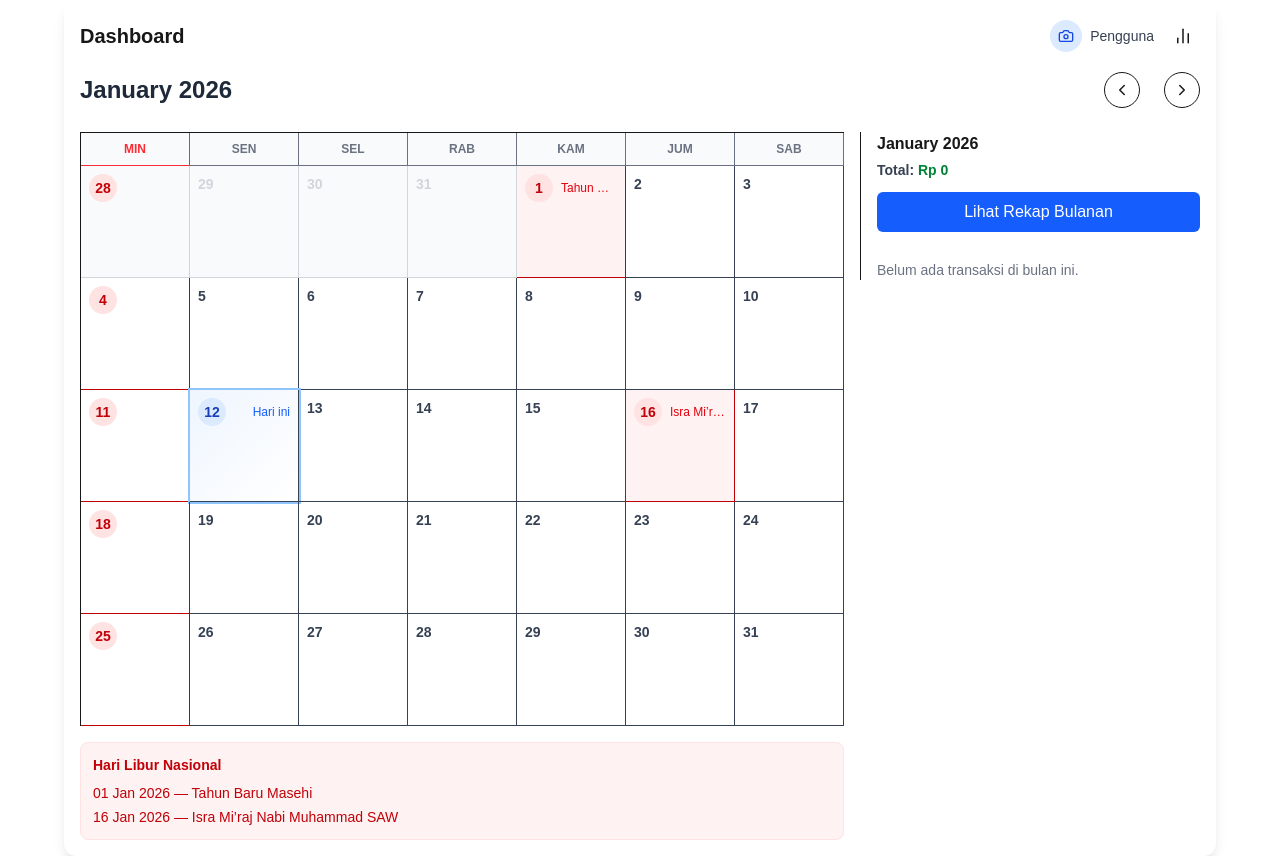
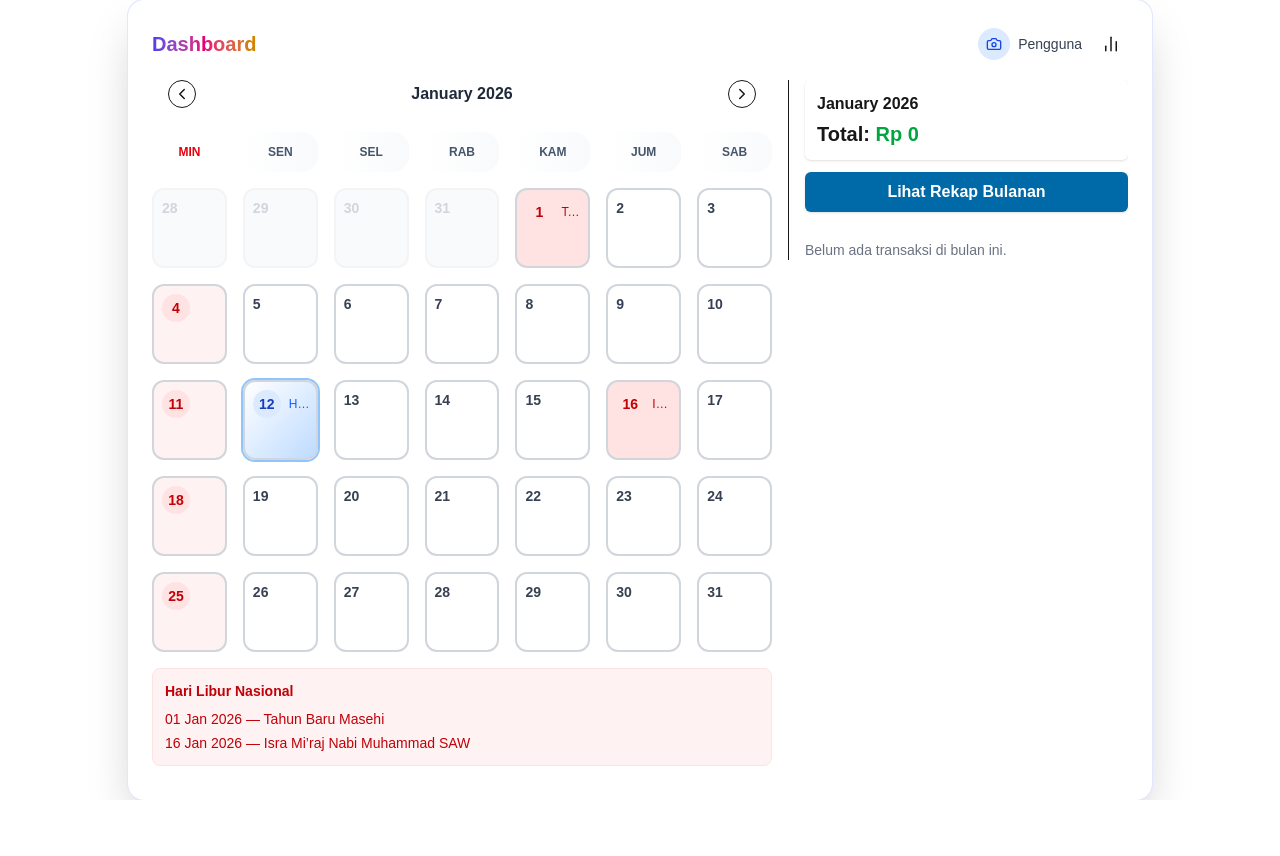
Before and after one commit to andriankusuma97/calender-nasional, a Next.js app: page / in a window 1280 px wide. After the commit the page ends 800 px from the top, so only its background shows below. Built offline with nearby package versions, Linux system fonts and the light colour scheme.

Commit message:
add feature short

```diff
--- a/src/app/dashboard/CalendarCell.tsx
+++ b/src/app/dashboard/CalendarCell.tsx
@@ -25,26 +25,26 @@ export default function CalendarCell({ day, currentMonth, holiday, setSelectedDa
   const isHoliday = Boolean(holiday);
 
   const outerTextClass = !isCurrentMonth
-    ? "bg-gray-50 text-gray-300"
+    ? "bg-gray-50 text-gray-300 border-gray-100"
     : isToday
-      ? "text-gray-700"
+      ? "text-gray-700 bg-gradient-to-br from-white to-blue-200 ring-2 ring-blue-300 border-gray-300"
       : isHoliday
-        ? "text-red-700"
+        ? "bg-red-100 text-red-700 border-gray-300"
         : isSunday
-          ? "text-red-700"
-          : "text-gray-700";
+          ? "text-red-700 bg-red-50 border-gray-300"
+          : "text-gray-700 border-gray-300";
 
   return (
     <div
       onClick={() => { setSelectedDate(day); }}
-      className={`h-20 sm:h-28 border-r border-b p-1 sm:p-2 cursor-pointer transition-all hover:bg-blue-50 ${outerTextClass} ${isToday ? "bg-gradient-to-br from-blue-50 to-white ring-2 ring-blue-300" : ""} ${isHoliday ? "bg-red-50" : ""} flex flex-col justify-between overflow-hidden`}
+      className={`h-15 sm:h-20  border   sm:border-2 rounded-xl p-1 sm:p-2 cursor-pointer transition-all hover:bg-blue-50 ${outerTextClass}  flex flex-col justify-between overflow-hidden`}
     >
       <div className="grid grid-cols-[auto_1fr] items-center gap-2 min-w-0">
         <div className={`text-left text-sm font-semibold flex-none ${isToday ? "text-blue-800 font-extrabold" : ""}`}>
           <span className={
             isToday
               ? "inline-flex items-center justify-center w-6 h-6 sm:w-7 sm:h-7 rounded-full bg-blue-100 text-blue-800 text-xs sm:text-sm relative z-10"
-              : (isHoliday || isSunday ? "inline-flex items-center justify-center w-6 h-6 sm:w-7 sm:h-7 rounded-full bg-red-100 text-red-700 text-xs sm:text-sm relative z-10" : "text-xs sm:text-sm relative z-10")
+              : (!isCurrentMonth? "": isHoliday || isSunday ? "inline-flex items-center justify-center w-6 h-6 sm:w-7 sm:h-7 rounded-full bg-red-100 text-red-700 text-xs sm:text-sm relative z-10" : "text-xs sm:text-sm relative z-10")
           }>
             {format(day, "d")}
           </span>
@@ -54,7 +54,7 @@ export default function CalendarCell({ day, currentMonth, holiday, setSelectedDa
           <div className="flex items-center gap-2 justify-end">
             {isToday && <div className="hidden sm:block text-xs text-blue-600 font-medium truncate whitespace-nowrap max-w-[80px]">Hari ini</div>}
             {isHoliday && (
-              <div className="text-[10px] sm:text-xs text-red-600 font-medium truncate whitespace-nowrap max-w-[90px] sm:max-w-[110px]">
+              <div className={`text-[10px] sm:text-xs ${outerTextClass} font-medium truncate whitespace-nowrap max-w-[90px] sm:max-w-[110px]`}>
                 {holiday?.name}
               </div>
             )}
--- a/src/app/dashboard/CalendarGrid.tsx
+++ b/src/app/dashboard/CalendarGrid.tsx
@@ -77,18 +77,22 @@ export default function CalendarGrid({
 
   return (
     <div
-      // attach handlers on wrapping div so the whole calendar is swipeable
       onTouchStart={handleTouchStart}
       onTouchEnd={handleTouchEnd}
       onMouseDown={handleMouseDown}
       onMouseUp={handleMouseUp}
       className="select-none"
     >
-      <div className="grid grid-cols-7 border-l border-t text-center text-[11px] sm:text-sm">
+      <div className="grid grid-cols-7 text-center text-xs rounded-2xl md:gap-4 sm:gap-0">
         {["Min", "Sen", "Sel", "Rab", "Kam", "Jum", "Sab"].map((d, idx) => (
           <div
             key={d}
-            className={`py-2 border-r border-b bg-gray-50 text-xs font-bold uppercase ${idx === 0 ? "text-red-500" : "text-gray-500"}`}
+            className={`py-3  rounded-2xl font-semibold uppercase ${
+              idx === 0
+                ? " text-red-600"
+
+                : "bg-gradient-to-r from-white to-slate-50 text-slate-600"
+            }`}
           >
             {d}
           </div>
--- a/src/app/dashboard/FinanceDashboard.tsx
+++ b/src/app/dashboard/FinanceDashboard.tsx
@@ -169,23 +169,25 @@ export default function FinanceDashboard() {
   };
 
   return (
-    <div className="max-w-6xl mx-auto p-3 sm:p-4 bg-white rounded-xl shadow-lg relative">
+    <div className="w-full md:w-[80%] h-screen hide-scrollbar mx-auto p-3 sm:p-6 rounded-2xl shadow-2xl relative ring-1 ring-indigo-100 overflow-hidden flex flex-col">
       <div className="flex items-center justify-between mb-4">
-        <h1 className="text-lg sm:text-xl font-semibold">Dashboard</h1>
-        <div className="sm:block">
+        <h1 className="text-base sm:text-lg md:text-xl font-extrabold text-transparent bg-clip-text bg-gradient-to-r from-indigo-600 via-pink-600 to-yellow-600">
+          Dashboard
+        </h1>
+        <div className="sm:block flex items-center gap-2">
           <UserInfoClient transactions={transactions} />
         </div>
       </div>
 
+      {/* content area: scrollable but scrollbar hidden */}
+      <div className="flex-1 overflow-auto [scrollbar-width:none]">
+        <div className="grid grid-cols-1 md:grid-cols-[1fr_340px] gap-4">
+          <div>
             <Header
               currentMonth={currentMonth}
               setCurrentMonth={setCurrentMonth}
               formatMonth={(d: Date) => format(d, "MMMM yyyy")}
             />
-
-      {/* layout: calendar (left) + sidebar (right) */}
-      <div className="grid grid-cols-1 md:grid-cols-[1fr_340px] gap-4">
-        <div>
             <CalendarGrid
               days={days}
               currentMonth={currentMonth}
@@ -223,6 +225,7 @@ export default function FinanceDashboard() {
             <TransactionListSidebar transactions={transactions} currentMonth={currentMonth} />
           </div>
         </div>
+      </div>
 
       <TransactionModal
         showModal={showModal}
--- a/src/app/dashboard/Header.tsx
+++ b/src/app/dashboard/Header.tsx
@@ -10,20 +10,29 @@ interface Props {
   formatMonth: (d: Date) => string;
 }
 
-export default function Header({ currentMonth, setCurrentMonth, formatMonth }: Props) {
+export default function Header({
+  currentMonth,
+  setCurrentMonth,
+  formatMonth,
+}: Props) {
   return (
-    <div className="flex flex-row items-start sm:items-center justify-between mb-6 gap-3">
-      <h2 className="text-lg sm:text-2xl font-bold text-gray-800">{formatMonth(currentMonth)}</h2>
-      <div className="flex items-center gap-2">
-        <div className="flex gap-6">
-          <button onClick={() => setCurrentMonth(subMonths(currentMonth, 1))} className="p-1 sm:p-2 border rounded-full hover:bg-gray-50">
-            <ChevronLeft size={18} />
-          </button>
-          <button onClick={() => setCurrentMonth(addMonths(currentMonth, 1))} className="p-1 sm:p-2 border rounded-full hover:bg-gray-50">
-            <ChevronRight size={18} />
-          </button>
-        </div>
-      </div>
+    <div className="flex flex-row items-start sm:items-center justify-between mb-6 gap-3 w-auto px-4">
+      <button
+        onClick={() => setCurrentMonth(subMonths(currentMonth, 1))}
+        className="p-1 border rounded-full hover:bg-gray-50"
+      >
+        <ChevronLeft size={18} />
+      </button>
+      <h2 className="text-md font-bold text-gray-800">
+        {formatMonth(currentMonth)}
+      </h2>
+
+      <button
+        onClick={() => setCurrentMonth(addMonths(currentMonth, 1))}
+        className="p-1  border rounded-full hover:bg-gray-50"
+      >
+        <ChevronRight size={18} />
+      </button>
     </div>
   );
 }
--- a/src/app/dashboard/TransactionListSidebar.tsx
+++ b/src/app/dashboard/TransactionListSidebar.tsx
@@ -41,15 +41,17 @@ export default function TransactionListSidebar({ transactions = [], currentMonth
   const displayMonth = currentMonth ?? new Date();
 
   return (
-    <aside className="w-full border-l pl-4">
-      <div className="sticky top-4 bg-white pb-4">
-        <h3 className="text-md font-semibold mb-1">{format(displayMonth, "MMMM yyyy")}</h3>
-        <div className="text-sm font-bold text-gray-700 mb-3">
-          Total: <span className={monthTotal >= 0 ? "text-green-700" : "text-red-700"}>Rp {Math.abs(monthTotal).toLocaleString("id-ID")}</span>
+    <aside className="w-full max-h-screen border-l pl-4">
+      <div className=" bg-white pb-4">
+        <div className="p-3 rounded-md   shadow-sm mb-3">
+          <h3 className="text-md font-semibold mb-0">{format(displayMonth, "MMMM yyyy")}</h3>
+          <div className="md:text-xl sm:text-md font-bold mt-1">
+            Total: <span className={monthTotal >= 0 ? "text-green-600" : "text-red-300"}>{monthTotal > 0 ? "+" : ""}Rp {Math.abs(monthTotal).toLocaleString("id-ID")}</span>
+          </div>
         </div>
 
         <div className="mb-3">
-          <button onClick={() => setOpenRecap(true)} className="w-full py-2 px-3 rounded-md bg-blue-600 text-white hover:bg-blue-700">
+          <button onClick={() => setOpenRecap(true)} className="w-full py-2 px-3 rounded-md bg-sky-700 text-white font-semibold shadow hover:scale-[1.01] transition-transform">
             Lihat Rekap Bulanan
           </button>
         </div>
```
Also changed, not shown: src/app/dashboard/RecapModal.tsx (+73 -24 lines), src/app/dashboard/TransactionModal.tsx (+9 -14 lines). Lines whose indentation alone changed are shown as unchanged.
